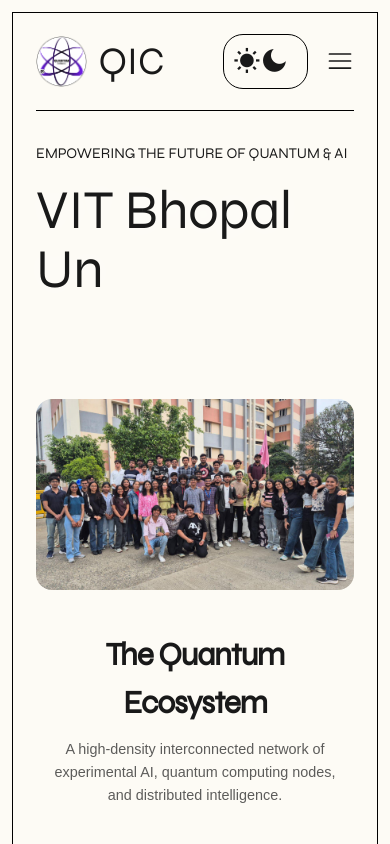
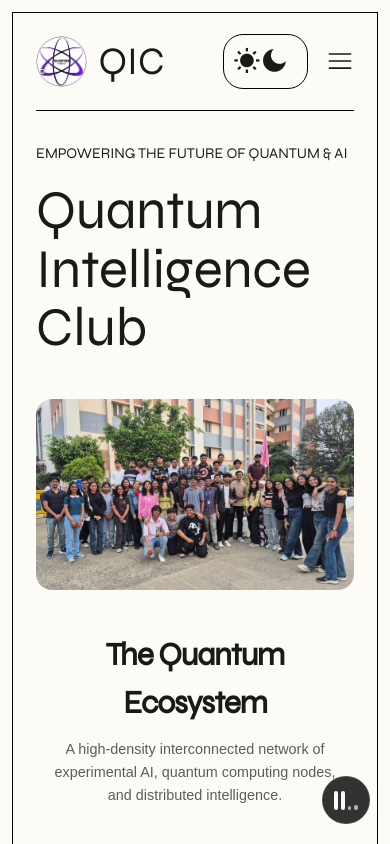
Before and after one commit to Quantum-Intelligence-Club/QIC, a Next.js app in the folder frontend/: page / in a window 390 px wide. Shown: the top 844 px of the page. Built offline with nearby package versions, Linux system fonts and the light colour scheme.

Commit message:
Add background music, MusicBox component, and update Hero section

```diff
--- a/frontend/src/app/globals.css
+++ b/frontend/src/app/globals.css
@@ -120,3 +120,9 @@
 [data-theme="dark"] .hovering-elements::after {
   background-color: #fdfbf5;
 }
+
+@keyframes soundWave {
+  0% { height: 20%; opacity: 0.6; }
+  50% { height: 100%; opacity: 1; }
+  100% { height: 20%; opacity: 0.6; }
+}
--- a/frontend/src/app/layout.tsx
+++ b/frontend/src/app/layout.tsx
@@ -36,6 +36,8 @@
 
 import { StairsProvider } from "@/components/stairs/StairsContext";
 import StairsWrapper from "@/components/stairs/StairsWrapper";
+import MusicBox from "@/components/MusicBox";
+import { Suspense } from "react";
 
 export default function RootLayout({
   children,
@@ -58,9 +60,12 @@
           disableTransitionOnChange
         >
           <StairsProvider>
-            <StairsWrapper>
-              <SmoothScroll>{children}</SmoothScroll>
-            </StairsWrapper>
+            <Suspense fallback={null}>
+              <StairsWrapper>
+                <MusicBox showMusicBurger={true} />
+                <SmoothScroll>{children}</SmoothScroll>
+              </StairsWrapper>
+            </Suspense>
           </StairsProvider>
         </ThemeProvider>
       </body>
--- a/frontend/src/app/not-found.tsx
+++ b/frontend/src/app/not-found.tsx
@@ -1,5 +1,10 @@
+import { Suspense } from "react";
 import NotFoundContent from "@/components/not-found";
 
 export default function NotFound() {
-  return <NotFoundContent />;
+  return (
+    <Suspense fallback={<div />}>
+      <NotFoundContent />
+    </Suspense>
+  );
 }
--- a/frontend/src/components/Hero/Hero.css
+++ b/frontend/src/components/Hero/Hero.css
@@ -32,6 +32,14 @@
   width: 90%;
   font-weight: 300;
   height: 48vw;
+}
+
+.mobile-title {
+  display: block;
+}
+
+.desktop-title {
+  display: none;
 }
 .view-1 .content .bottom {
   width: 100%;
@@ -68,6 +76,15 @@
     white-space: nowrap;
     height: 7vw;
   }
+
+  .mobile-title {
+    display: none;
+  }
+
+  .desktop-title {
+    display: block;
+  }
+
   .view-1 .content .bottom {
     height: 43vw;
   }
--- a/frontend/src/components/Hero/Hero.tsx
+++ b/frontend/src/components/Hero/Hero.tsx
@@ -7,7 +7,10 @@
       <div className="top">
         <h5>Empowering the future of Quantum & AI</h5>
         <div className="hero-title">
-          <MorphingText texts={["Quantum Intelligence Club", "VIT Bhopal University"]} />
+          <h1 className="mobile-title">Quantum Intelligence Club</h1>
+          <div className="desktop-title">
+            <MorphingText texts={["Quantum Intelligence Club", "VIT Bhopal University"]} />
+          </div>
         </div>
       </div>
       <div className="bottom">
--- /dev/null
+++ b/frontend/src/components/MusicBox.tsx
@@ -0,0 +1,64 @@
+"use client";
+
+import { useRef, useState, useEffect } from "react";
+import { VolumeX } from "lucide-react";
+
+/**
+ * Modern MusicBox Component
+ * Uses a CSS-based equalizer animation for the playing state
+ */
+const MusicBox = ({ showMusicBurger = true }: { showMusicBurger?: boolean }) => {
+  const backgroundMusicRef = useRef<HTMLAudioElement>(null);
+  const [isPlaying, setIsPlaying] = useState(true);
+
+  useEffect(() => {
+    if (backgroundMusicRef.current) {
+      backgroundMusicRef.current.volume = 0.5;
+      backgroundMusicRef.current.play().catch(e => console.log("Autoplay blocked:", e));
+    }
+  }, []);
+
+  const toggleMusic = () => {
+    if (isPlaying) {
+      backgroundMusicRef.current?.pause();
+    } else {
+      backgroundMusicRef.current?.play().catch(e => console.log("Play blocked:", e));
+    }
+    setIsPlaying(!isPlaying);
+  };
+
+  return (
+    <>
+      <div
+        className={`fixed z-[999] flex items-center justify-center transition-all duration-300 bg-black/80 backdrop-blur-md rounded-full cursor-pointer w-12 h-12 md:w-16 md:h-16 bottom-5 right-5 sm:bottom-10 sm:right-10 hover:scale-110 shadow-[0_0_20px_rgba(255,255,255,0.1)] border border-white/10 ${
+          showMusicBurger ? "scale-100 opacity-100" : "scale-0 opacity-0 pointer-events-none"
+        }`}
+        onClick={toggleMusic}
+        title="Toggle Music"
+      >
+        <div className="flex items-center justify-center w-full h-full text-white">
+          {isPlaying ? (
+            <div className="flex items-end justify-center gap-[3px] w-6 h-5">
+              <span className="w-1 bg-white rounded-full h-[30%] animate-[soundWave_1.2s_ease-in-out_infinite_0.1s]"></span>
+              <span className="w-1 bg-white rounded-full h-[100%] animate-[soundWave_1s_ease-in-out_infinite_0.2s]"></span>
+              <span className="w-1 bg-white rounded-full h-[60%] animate-[soundWave_0.8s_ease-in-out_infinite_0.4s]"></span>
+              <span className="w-1 bg-white rounded-full h-[80%] animate-[soundWave_1.1s_ease-in-out_infinite_0.3s]"></span>
+            </div>
+          ) : (
+            <VolumeX className="w-6 h-6 text-white/70" />
+          )}
+        </div>
+
+        <audio
+          ref={backgroundMusicRef}
+          src="/music/website-background-song.mp3"
+          loop
+          preload="auto"
+          className="hidden"
+        ></audio>
+      </div>
+    </>
+  );
+};
+
+export default MusicBox;
```
Also changed, not shown: 1 other file (tests, documents, lock files or other folders).
